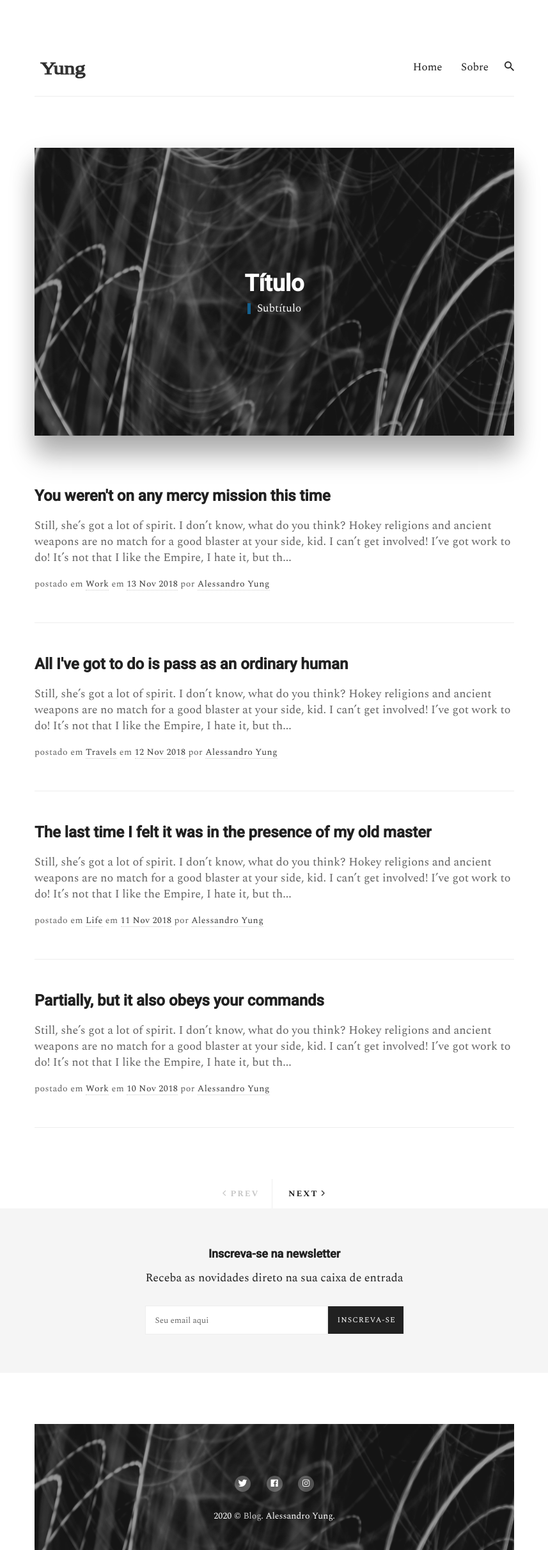
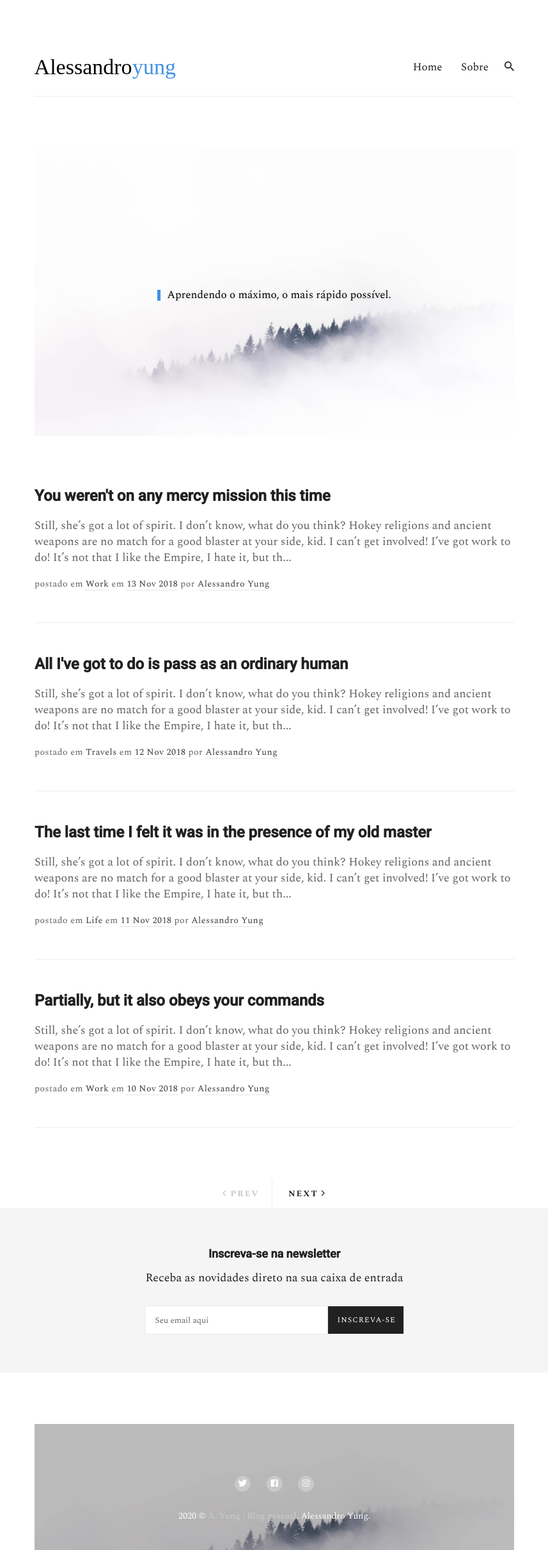
Before and after one commit to yunghk/Blog, a Jekyll site: the page built from index.html, in a window 1280 px wide. Shown: the whole page at 64% size, without its empty margins (211-1068 px from the left). Built offline with Jekyll 4.4.1, drawn with Linux system fonts in a browser that asks for light colours; nearby versions of some CDN libraries; the list of posts is cut into pages by our own code.

Commit message:
Updated logo and hero

```diff
--- a/_config.yml
+++ b/_config.yml
@@ -1,13 +1,13 @@
-title: Blog
+title: A. Yung  |  Blog pessoal
 logo: "images/name.svg" # You can add own logo image.
-description: Blog
+description: Aprendendo o máximo, o mais rápido possível.
 baseurl: "" # The subpath of your site, e.g. /blog
 url: "" # The base hostname & protocol for your site, e.g. http://example.com
 
 # Author Settings
 author:
   name: Alessandro Yung
-  bio: # bio here
+  bio: Aprendendo o máximo, o mais rápido possível.
 
 # Contact links
 twitter: https://twitter.com/ # Add your Twitter handle
@@ -19,8 +19,8 @@ email: yungneto@hotmail.com # Add your Email address
 
 # Hero Section
 hero: true # To enable the section hero, use the value true. To turn off use the value false.
-hero-title: Título # Add your hero title
-hero-subtitle: Subtítulo # Add your hero subtitle
+hero-title: # Add your hero title
+hero-subtitle: Aprendendo o máximo, o mais rápido possível. # Add your hero subtitle
 hero-image: images/Cover high res.jpg # Add background image in section hero
 
 # Footer
@@ -49,7 +49,7 @@ paginate_path: "/page/:num"
 # Pages Path
 defaults:
   - scope:
-      path: '_pages'
+      path: "_pages"
     values:
       permalink: /:basename
 
@@ -57,9 +57,9 @@ include:
   - _pages
 
 # Tags
-tag_page_dir:         tag
-tag_page_layout:      tag_page
-tag_permalink_style:  pretty
+tag_page_dir: tag
+tag_page_layout: tag_page
+tag_permalink_style: pretty
 
 sass:
   sass_dir: _sass
--- a/_sass/0-settings/_variables.scss
+++ b/_sass/0-settings/_variables.scss
@@ -5,15 +5,13 @@
 // Spaces
 $base-spacing-unit: 20px;
 
-
 // *****************
 // Color Variables
 // *****************
-$brand-color: #145f8d;
+$brand-color: #3f91e2;
 $dark: #212121;
 $gray: #616161;
 $light-gray: #eee;
-
 
 // Background Colors
 $background-color: #fff;
@@ -31,7 +29,6 @@ $link-color-hover: darken($dark, 15%);
 // Border
 $border-color: $light-gray;
 
-
 // *****************
 // Typography
 // *****************
@@ -39,18 +36,17 @@ $base-font-size: 18px;
 $base-font-style: normal;
 $base-font-variant: normal;
 $base-font-weight: normal;
-$base-font-family: 'Spectral', 'Lora', 'Merriweather', serif;
+$base-font-family: "Spectral", "Lora", "Merriweather", serif;
 $base-line-height: 26px;
 
+// Headings
+$heading-font-family: "Roboto", Helvetica Neue, Helvetica, Arial, sans-serif;
 
-// Headings
-$heading-font-family: 'Roboto', Helvetica Neue, Helvetica, Arial, sans-serif;
-
-$font-size-h1:  36px;
-$font-size-h2:  32px;
-$font-size-h3:  24px;
-$font-size-h4:  20px;
-$font-size-h5:  18px;
-$font-size-h6:  16px;
+$font-size-h1: 36px;
+$font-size-h2: 32px;
+$font-size-h3: 24px;
+$font-size-h4: 20px;
+$font-size-h5: 18px;
+$font-size-h6: 16px;
 
 $heading-line-height: 1.2;
--- a/_sass/3-modules/_hero.scss
+++ b/_sass/3-modules/_hero.scss
@@ -7,8 +7,6 @@
   background-position: center;
   background-repeat: no-repeat;
   background-color: #f5f5f5;
-  box-shadow: 0 20px 38px 0 rgba(0, 0, 0, 0.2),
-    0 34px 40px 0 rgba(0, 0, 0, 0.19);
 
   &:before {
     content: "";
@@ -18,7 +16,6 @@
     width: 100%;
     height: 100%;
     opacity: 0.3;
-    background: $dark;
   }
 
   &:after {
@@ -43,7 +40,7 @@
   height: 100%;
   padding: 20px;
   text-align: center;
-  color: #fff;
+  color: #000;
 
   .hero__title,
   .hero__subtitle {
```
Also changed, not shown: _includes/hero.html (+7 -2 lines), android-chrome-192x192.png, android-chrome-512x512.png, apple-touch-icon.png, favicon-16x16.png, favicon-32x32.png, favicon.ico, images/Cover high res.jpg, images/name.svg.
